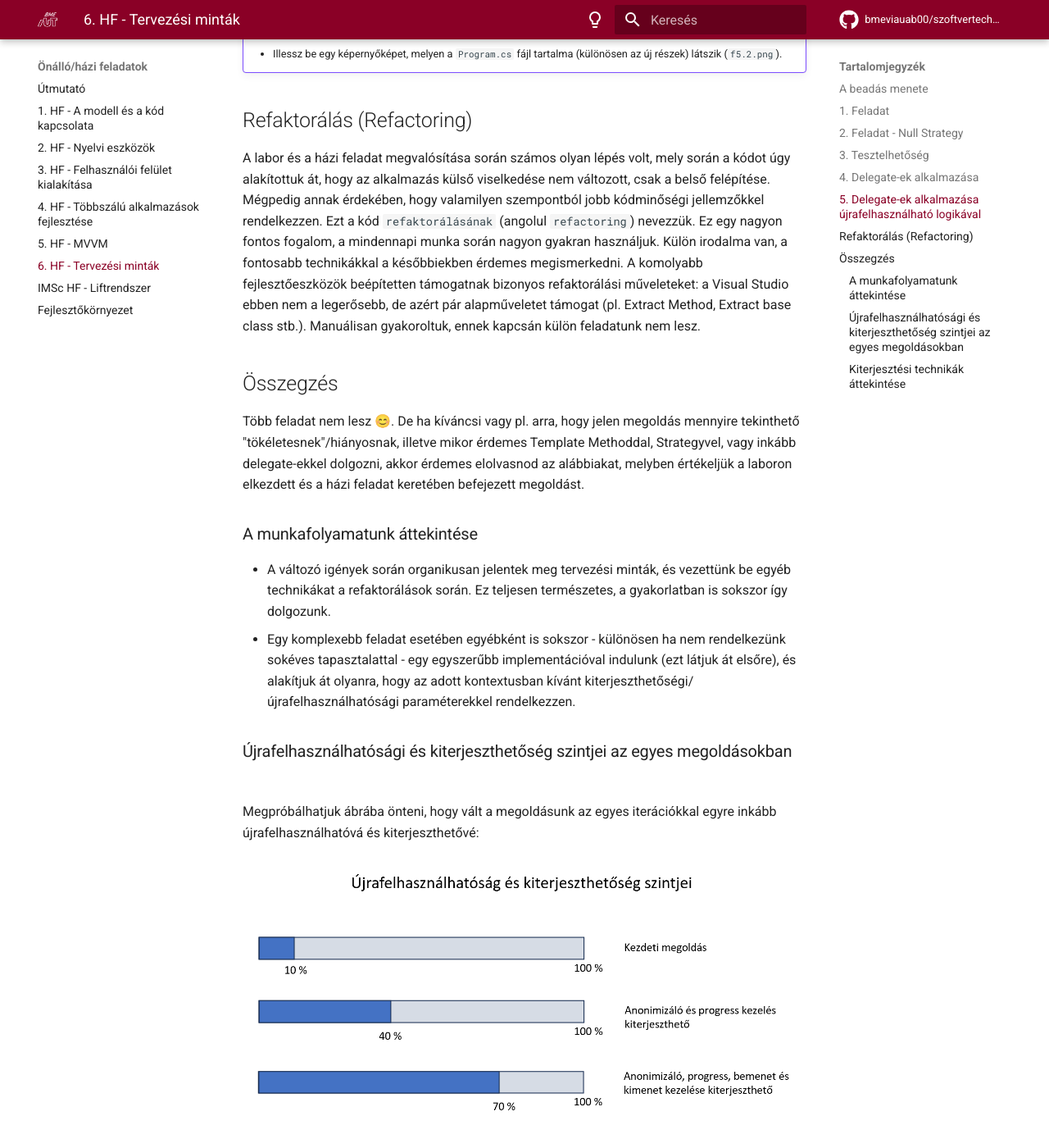
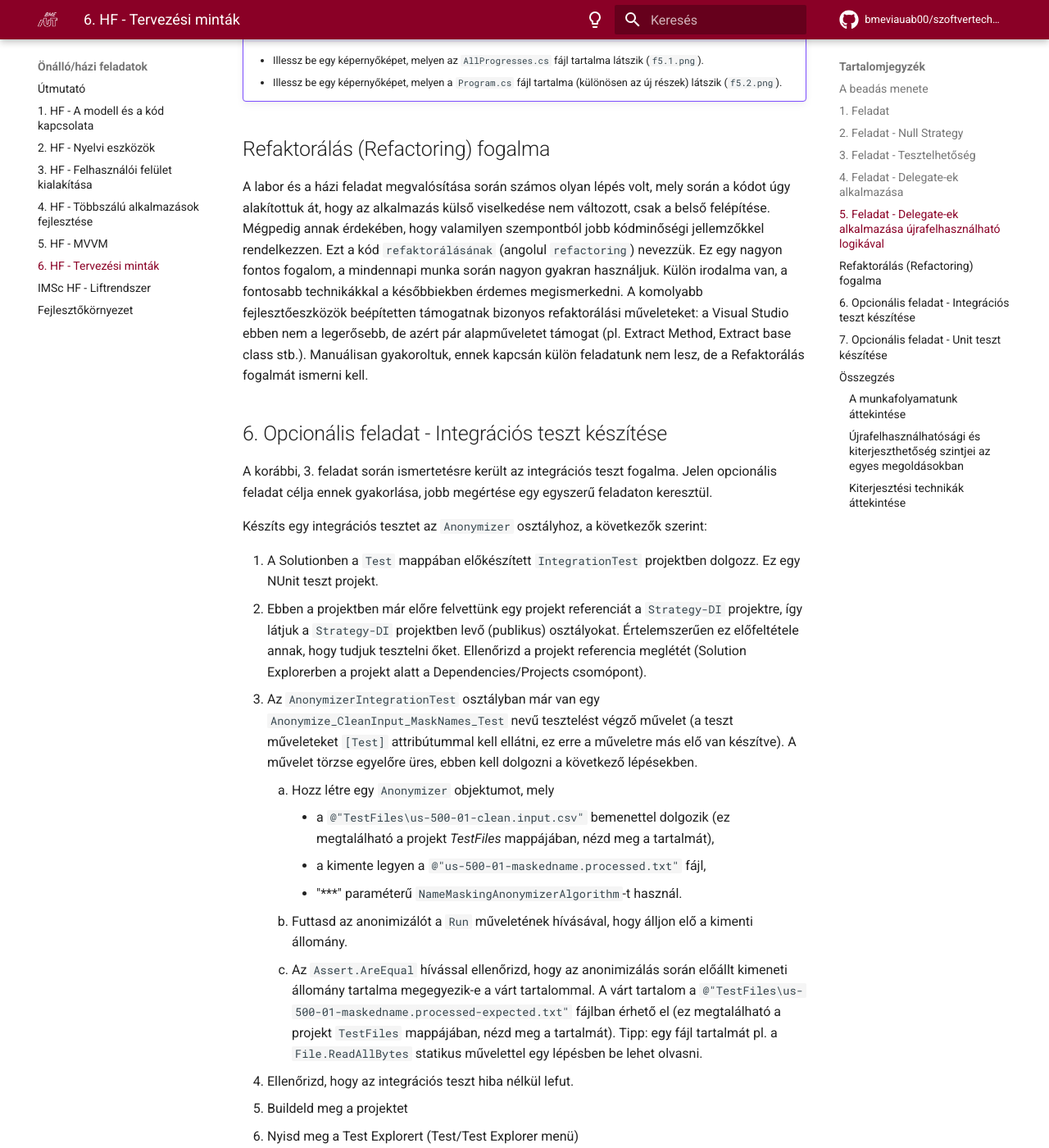
Before and after one commit to bmeviauab00/szoftvertechnikak, an MkDocs documentation site: the page built from docs/hazi/6-tervezesi-mintak/index.md, in a window 1280 px wide and 1400 px high, scrolled down 7977 px. Shown: the whole window at 82% size. Built offline with MkDocs 1.6.1 and Material for MkDocs 9.7.7, drawn with Linux system fonts in a browser that asks for light colours; emoji names are drawn with the system emoji font; comment, search, counter and statistics services are not loaded; the version menu is left out; some of the changed text lies outside the part shown.

Commit message:
HF6 tesztelés fejezetek

```diff
--- a/docs/hazi/6-tervezesi-mintak/index.md
+++ b/docs/hazi/6-tervezesi-mintak/index.md
@@ -61,7 +61,7 @@
 
     Ennek a technikának is van neve, **Null Object** néven szokás rá hivatkozni.
 
-## 3. Tesztelhetőség
+## 3. Feladat - Tesztelhetőség
 
 Vegyük észre, hogy az `Anonymizer` osztály működésének van még számos aspektusa, melyeket valamelyik megoldásunkkal kiterjeszthetővé lehetne tenni. Többek között ilyen a:
 
@@ -119,7 +119,7 @@
 !!! example "3. feladat BEADANDÓ"
     - Illessz be egy képernyőképet, melyen az `Anonymizer` osztály konstruktora és a `Run` függvény implementációja látszik (`f3.1.png`).
 
-## 4. Delegate-ek alkalmazása
+## 4. Feladat - Delegate-ek alkalmazása
 
 Napjainkban rohamosan terjed a korábban szigorúan objektumorientált nyelvekben is a funkcionális programozást támogató eszközök megjelenése, és az alkalmazásfejlesztők is egyre nagyobb szeretettel alkalmazzák ezeket (merthogy sokszor jelentősen rövidebb kóddal, kisebb "ceremóniával" lehet ugyanazt segítségükkel megvalósítani). Egy ilyen eszköz C# nyelven a delegate, és ehhez kapcsolódóan a lambda kifejezés.
 
@@ -144,7 +144,7 @@
     - Illessz be egy képernyőképet, melyen az `Anonymizer` osztály konstruktora és a `Run` függvény implementációja látszik (`f4.1.png`).
     - Illessz be egy képernyőképet, melyen a `Program.cs` fájl tartalma (különösen az új részek) látszik (`f4.2.png`).
 
-## 5. Delegate-ek alkalmazása újrafelhasználható logikával
+## 5. Feladat - Delegate-ek alkalmazása újrafelhasználható logikával
 
 Az előző feladatban feltettük, hogy a "simple progress" és a "percent progress" logikáját csak egyszer használtuk, így nem kellett újrafelhasznélhatóvá tenni. Ennek megfelelően pl. a "simple progress" logikáját a lehető legegyszerűbb formában, egy lambda kifejezéssel adtuk meg (nem kellett külön függvényt bevezetni rá). Amennyiben az `Anonymizer` létrehozásakor a delegate-nek mindig más és más implementációt adunk meg, akkor ez a lambda alapú megoldás tökéletes.
 
@@ -169,9 +169,51 @@
     - Illessz be egy képernyőképet, melyen az `AllProgresses.cs` fájl tartalma látszik (`f5.1.png`).
     - Illessz be egy képernyőképet, melyen a `Program.cs` fájl tartalma (különösen az új részek) látszik (`f5.2.png`).
 
-## Refaktorálás (Refactoring)
+## Refaktorálás (Refactoring) fogalma
 
-A labor és a házi feladat megvalósítása során számos olyan lépés volt, mely során a kódot úgy alakítottuk át, hogy az alkalmazás külső viselkedése nem változott, csak a belső felépítése. Mégpedig annak érdekében, hogy valamilyen szempontból jobb kódminőségi jellemzőkkel rendelkezzen. Ezt a kód `refaktorálásának` (angolul `refactoring`) nevezzük. Ez egy nagyon fontos fogalom, a mindennapi munka során nagyon gyakran használjuk. Külön irodalma van, a fontosabb technikákkal a későbbiekben érdemes megismerkedni. A komolyabb fejlesztőeszközök beépítetten támogatnak bizonyos refaktorálási műveleteket: a Visual Studio ebben nem a legerősebb, de azért pár alapműveletet támogat (pl. Extract Method, Extract base class stb.). Manuálisan gyakoroltuk, ennek kapcsán külön feladatunk nem lesz.
+A labor és a házi feladat megvalósítása során számos olyan lépés volt, mely során a kódot úgy alakítottuk át, hogy az alkalmazás külső viselkedése nem változott, csak a belső felépítése. Mégpedig annak érdekében, hogy valamilyen szempontból jobb kódminőségi jellemzőkkel rendelkezzen. Ezt a kód `refaktorálásának` (angolul `refactoring`) nevezzük. Ez egy nagyon fontos fogalom, a mindennapi munka során nagyon gyakran használjuk. Külön irodalma van, a fontosabb technikákkal a későbbiekben érdemes megismerkedni. A komolyabb fejlesztőeszközök beépítetten támogatnak bizonyos refaktorálási műveleteket: a Visual Studio ebben nem a legerősebb, de azért pár alapműveletet támogat (pl. Extract Method, Extract base class stb.). Manuálisan gyakoroltuk, ennek kapcsán külön feladatunk nem lesz, de a Refaktorálás fogalmát ismerni kell.
+
+## 6. Opcionális feladat - Integrációs teszt készítése
+
+A korábbi, 3. feladat során ismertetésre került az integrációs teszt fogalma. Jelen opcionális feladat célja ennek gyakorlása, jobb megértése egy egyszerű feladaton keresztül.
+
+Készíts egy integrációs tesztet az `Anonymizer` osztályhoz, a következők szerint:
+
+1. A Solutionben a `Test` mappában előkészített `IntegrationTest` projektben dolgozz. Ez egy NUnit teszt projekt.
+2. Ebben a projektben már előre felvettünk egy projekt referenciát a `Strategy-DI` projektre, így látjuk a `Strategy-DI` projektben levő (publikus) osztályokat. Értelemszerűen ez előfeltétele annak, hogy tudjuk tesztelni őket. Ellenőrizd a projekt referencia meglétét (Solution Explorerben a projekt alatt a Dependencies/Projects csomópont).
+3. Az `AnonymizerIntegrationTest` osztályban már van egy `Anonymize_CleanInput_MaskNames_Test` nevű tesztelést végző művelet (a teszt műveleteket `[Test]` attribútummal kell ellátni, ez erre a műveletre más elő van készítve). A művelet törzse egyelőre üres, ebben kell dolgozni a következő lépésekben.
+    1. Hozz létre egy `Anonymizer` objektumot, mely
+        * a `@"TestFiles\us-500-01-clean.input.csv"` bemenettel dolgozik (ez megtalálható a projekt *TestFiles* mappájában, nézd meg a tartalmát),
+        * a kimente legyen a `@"us-500-01-maskedname.processed.txt"` fájl,
+        * "***" paraméterű `NameMaskingAnonymizerAlgorithm`-t használ.
+    2. Futtasd az anonimizálót a `Run` műveletének hívásával, hogy álljon elő a kimenti állomány.
+    3. Az `Assert.AreEqual` hívással ellenőrizd, hogy az anonimizálás során előállt kimeneti állomány tartalma megegyezik-e a várt tartalommal. A várt tartalom a `@"TestFiles\us-500-01-maskedname.processed-expected.txt"` fájlban érhető el (ez megtalálható a projekt `TestFiles` mappájában, nézd meg a tartalmát).
+    Tipp: egy fájl tartalmát pl. a `File.ReadAllBytes` statikus művelettel egy lépésben be lehet olvasni.
+4. Ellenőrizd, hogy az integrációs teszt hiba nélkül lefut.
+   1. Buildeld meg a projektet
+   2. Nyisd meg a Test Explorert (Test/Test Explorer menü)
+   3. A teszt futtatására a Test Explorer nézet tetején található eszközsávon levő gombokkal van lehetőség. De a teszt debuggolására is van lehetőség, jobb gombbal a tesztre kattintva és a Debug menü kiválasztásával: ez nagyon hasznos tud lenni, ha a tesztünk hibásan fut, és szeretnénk töréspontok segítségével a kódon lépkedni, illetve a változók értékét megnézni.
+   4. Ha a teszt hiba nélkül fut le, a teszthez tartozó ikon zöld lesz. Ha hibával, akkor piros, és a hibaüzenetről a tesztet kiválasztva Test Explorer nézet alján kapunk bővebb információt.
+
+## 7. Opcionális feladat - Unit teszt készítése
+
+A korábbi, 3. feladat során ismertetésre került az egységteszt fogalma. Jelen opcionális feladat célja ennek gyakorlása, jobb megértése egy feladaton keresztül.
+
+Előkészítés:
+
+1. Vegyél fel a solution-be egy új "NUnit Test Project" típusú projektet "UnitTest" néven (jobb katt a Solution-ön a Solution Explorerben/Add/New Project).
+2. Ebben az új projektben vegyél fel projekt referenciát a `Strategy-DI` projektre, hogy a projektben elérhetők legyenek a `Strategy-DI`-ben definiált típusok (jobb katt a Unit Test projekt Dependencies csomópontján/Add Project Reference, a megjelenő ablakban pipa a `Strategy-DI` projekten, "OK").
+3. A projekben születik egy `UnitTest1.cs` állomány, benne egy `Test` osztály. Ezeket célszerű `AnonymizerTest`-re nevezni.
+
+Készíts egy egységtesztet az `Anonymizer` osztályhoz, mely ellenőrzi, hogy a `Run` művelete pontosan azokkal a személy adatokkal hívja meg sorrendhelyesen az anonimizáló algoritmust, melyeket az `Anonymizer` a bemenetén beolvas (amennyiben nincsenek trimmelendő városnevek).
+
+* A tesztfüggvény neve legyen `RunShouldCallAlgorithmForEachInput`.
+* :exclamation: Alapvető fontosságú, hogy nagyon gyors egységtesztet kell írni, nem integrációs tesztet: tehát csak a `Run` logikáját akarjuk önmagában tesztelni, mindenféle fájlfeldolgozás nélkül. A megoldásban semmiféle fájlkezelés nem lehet!
+* Tipp: Memóriában hozz létre 2-3 `Person` objektumot, ezekkel dolgozz bemenetként.
+* Tipp: Olyan bemenő személyadatokkal dolgozz, melyekre a `TrimCityNames` függvénynek nincs hatása (vagyis nincsenek benne áltávolítandó adatok), ez egyszerűbbé teszi a tesztelést.
+* Tipp: Olyan `IInputReader`, `IAnonymizerAlgorithm` implementációkat hozz létre (és az `Anonymizert` ezekkel használd), **melyek megfelelő tesztadatokat biztosítanak, és/vagy futás közben adatokat gyűjtenek annak érdekében, hogy a futás után ellenőrizni tudd ezen adatok alapján, hogy a tesztelendő feltételek teljesülnek**. Ezeket a strategy implementációkat mindenképpen a teszt projekben vedd fel, mert csak a tesztelést szolgálják.
+
+További gyakorlásképpen készíthetsz egy olyan másik egységtesztet, mely azt ellenőrzi, hogy minden bemeneti személyadat eljut-e a kimenetre is.
 
 ## Összegzés
 
```
